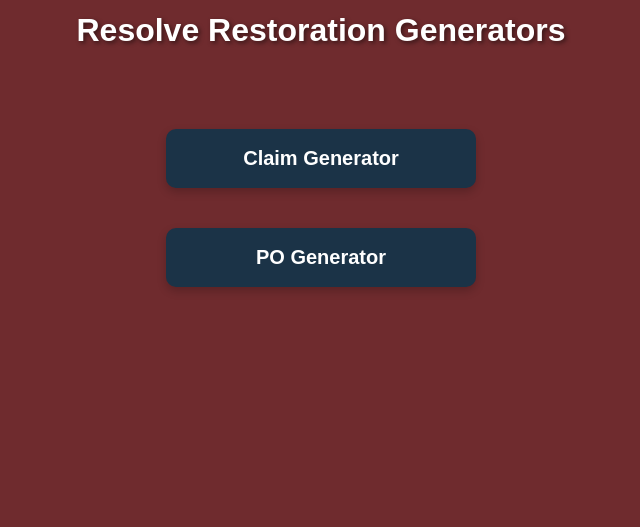
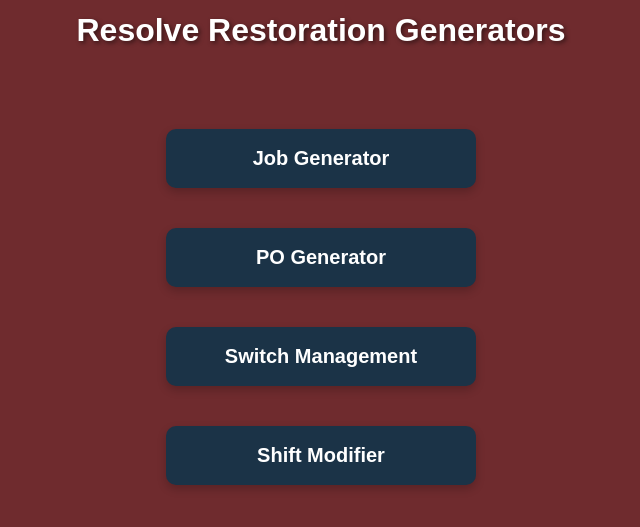
Before and after one commit to Resolve-Restoration/claim-generator, a website: page public/index.html in a window 1280 px wide. Shown: the part 187-714 px from the top of the page, without its empty margins (319-959 px from the left). Drawn offline with Linux system fonts and the light colour scheme.

Commit message:
Added new forms

```diff
--- a/public/index.html
+++ b/public/index.html
@@ -1,4 +1,4 @@
-<!DOCTYPE html>
+<!doctype html>
 <html lang="en">
     <head>
         <meta charset="UTF-8" />
@@ -63,22 +63,35 @@
     <body>
         <img src="logo.png" alt="Resolve Restoration Logo" />
         <h1>Resolve Restoration Generators</h1>
-
         <div class="button-container">
             <a
                 class="button-link"
-        href="https://automation.resolverestoration.ca/form/a04e70c3-2691-476c-a643-f28e7ba52da7"
+                href="https://forms.resolverestoration.ca/forms/job-generator"
                 target="_blank"
             >
-        Claim Generator
+                Job Generator
             </a>
             <a
                 class="button-link"
-        href="https://automation.resolverestoration.ca/form/3461d6f7-b6a0-42af-9c36-352bba4cac3c"
+                href="https://forms.resolverestoration.ca/forms/po-generator"
                 target="_blank"
             >
                 PO Generator
             </a>
+            <a
+                class="button-link"
+                href="https://forms.resolverestoration.ca/forms/switch-management"
+                target="_blank"
+            >
+                Switch Management
+            </a>
+            <a
+                class="button-link"
+                href="https://forms.resolverestoration.ca/forms/shift-modifier"
+                target="_blank"
+            >
+                Shift Modifier
+            </a>
         </div>
     </body>
 </html>
```
Lines whose indentation alone changed are shown as unchanged.
